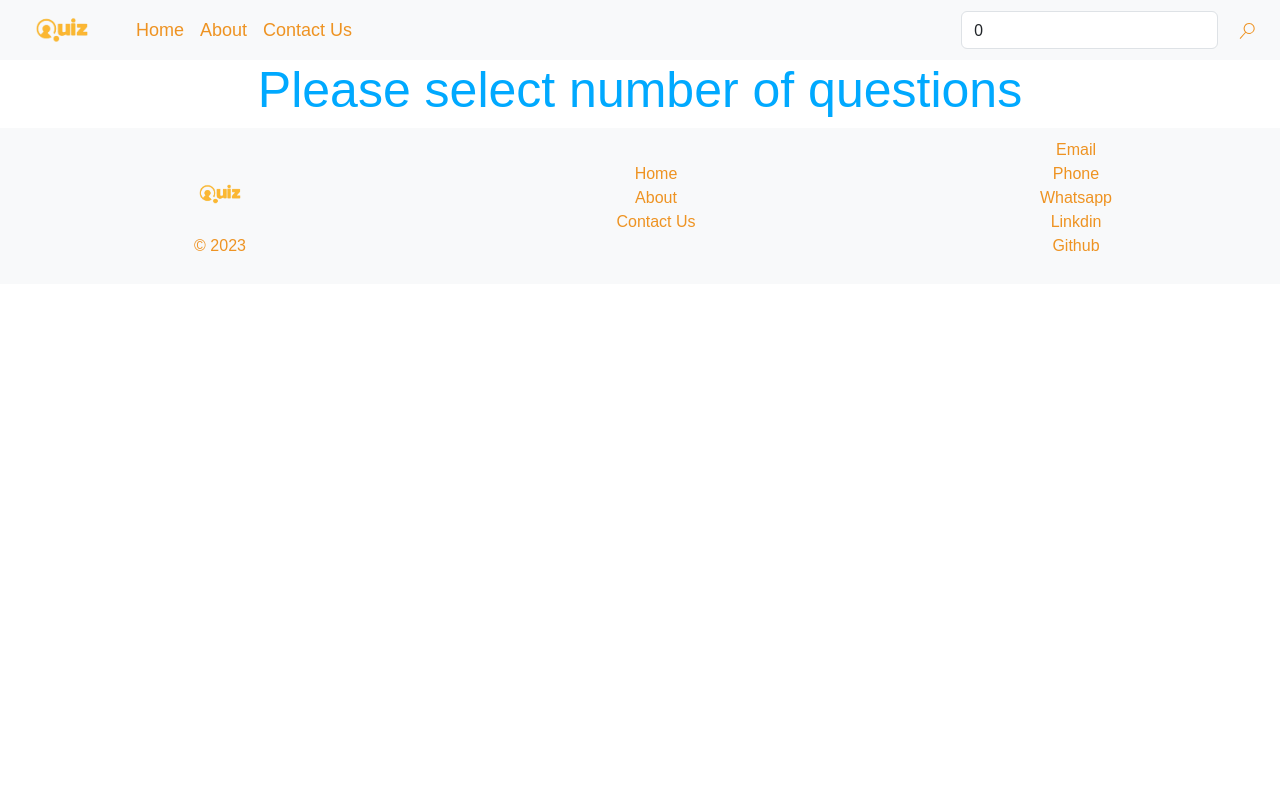
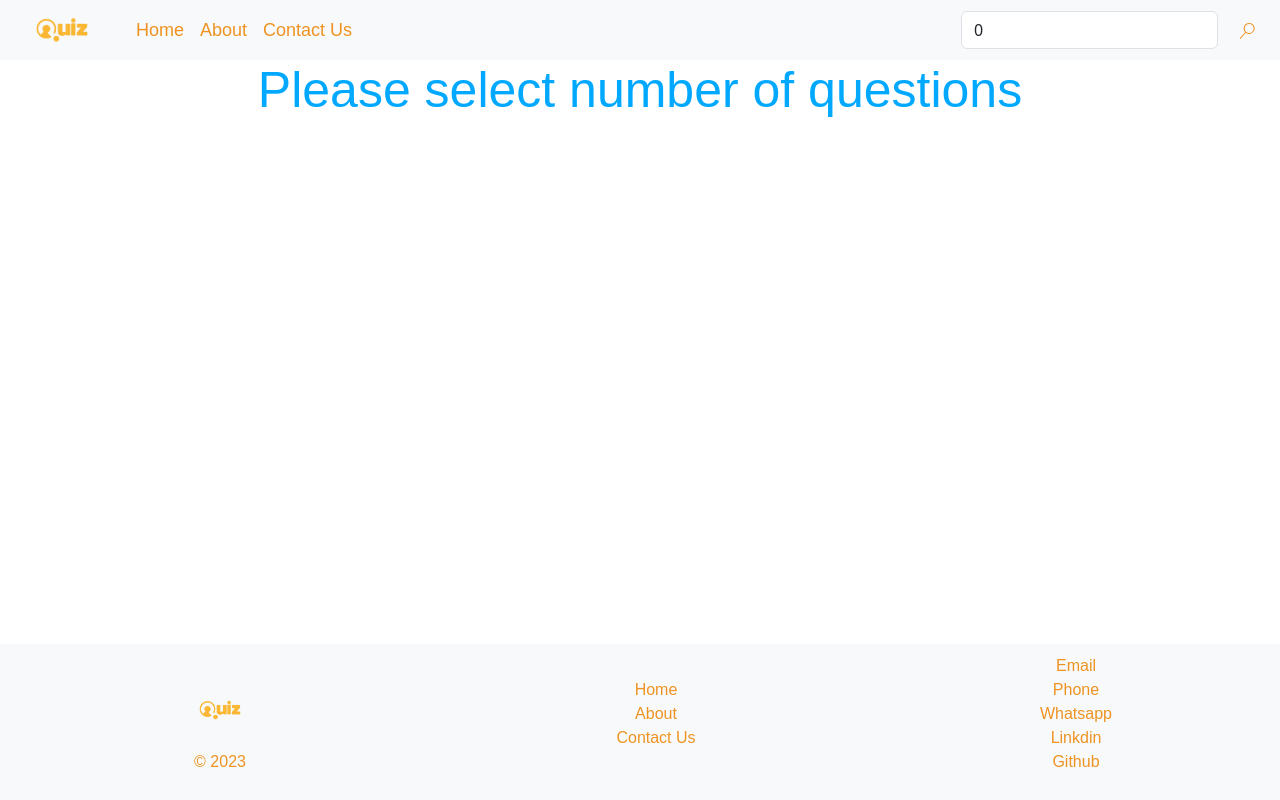
Before and after one commit to OussamaElm0/English-Quiz, a React (Create React App) app: page / in a window 1280 px wide. Built offline with nearby package versions, Linux system fonts and the light colour scheme; a web font is replaced by a local one.

Commit message:
Update footer position's

```diff
--- a/src/styles/About.css
+++ b/src/styles/About.css
@@ -20,7 +20,7 @@ h3 {
         grid-template-columns: 1fr;
         grid-template-rows: repeat(2, 1fr );
     }
+    footer {
+        position: relative;
+    }
 }
-footer {
-    position: relative;
-}
```
